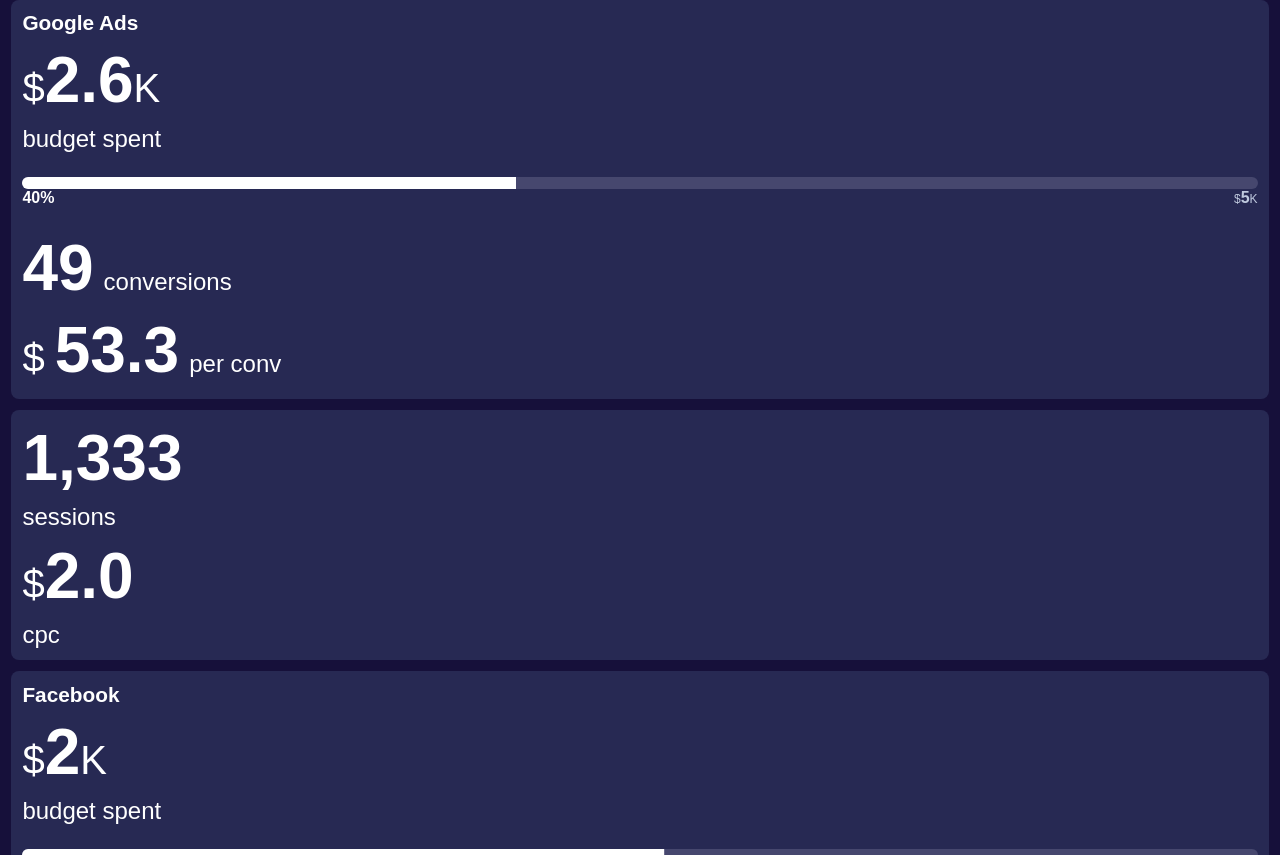
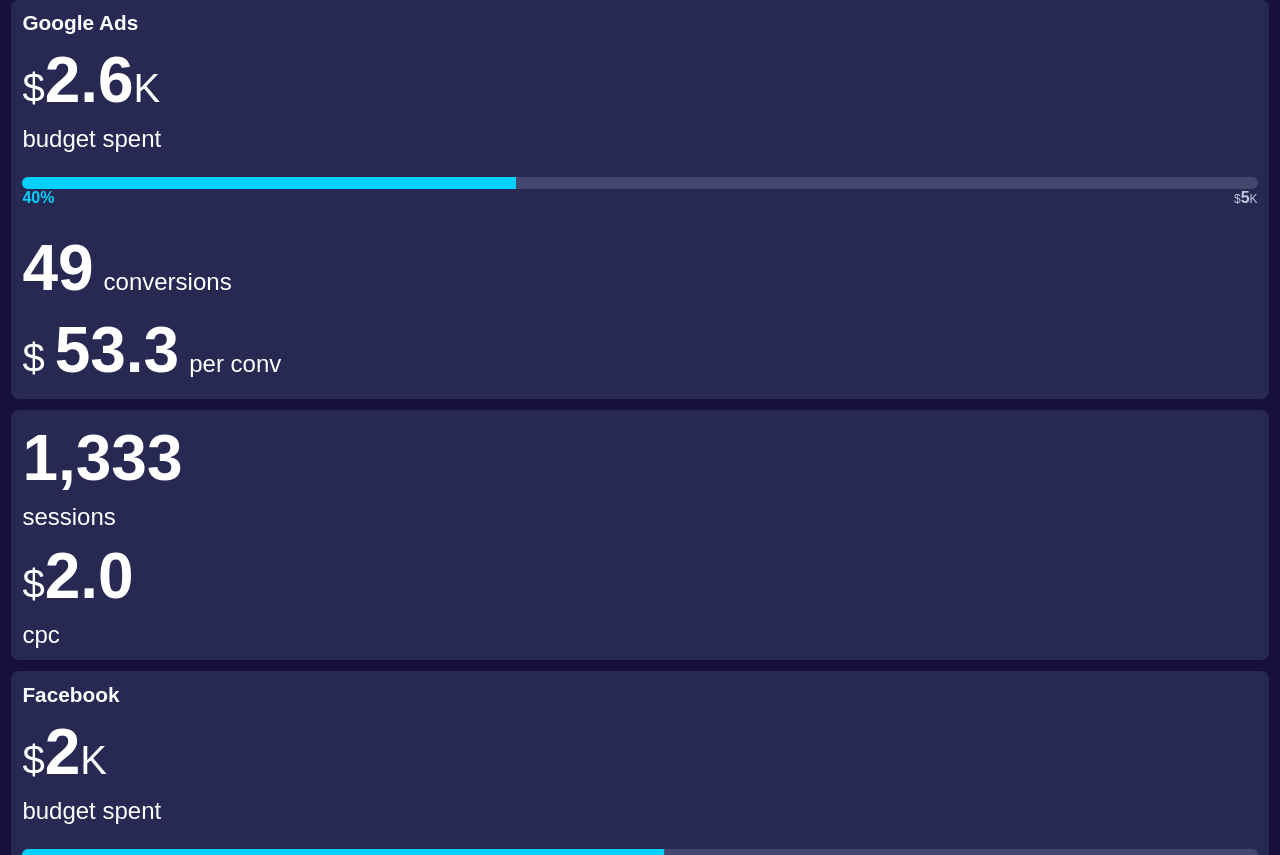
Before and after one commit to tac1DEV/dashboard, an Angular app: page / in a window 1280 px wide. Shown: the part 2665-3520 px from the top of the page. Built offline with nearby package versions, Linux system fonts and the light colour scheme.

Commit message:
fix couleur bleu

```diff
--- a/src/styles.css
+++ b/src/styles.css
@@ -128,8 +128,8 @@ ul{
 
 .mat-mdc-progress-bar{
     --mdc-linear-progress-track-height: 0.75em !important;
-    --mdc-linear-progress-track-color: #var(--progress);
-    --mdc-linear-progress-active-indicator-color:#var(--progress);
+    --mdc-linear-progress-track-color: var(--progress);
+    --mdc-linear-progress-active-indicator-color:var(--progress);
     --mdc-linear-progress-active-indicator-height: 0.75em !important;
     border-radius: 1em;
     overflow: hidden;
@@ -139,5 +139,5 @@ ul{
 }
 
 .percentage{
-    color: #var(--progress);
+    color: var(--progress);
 }
```
